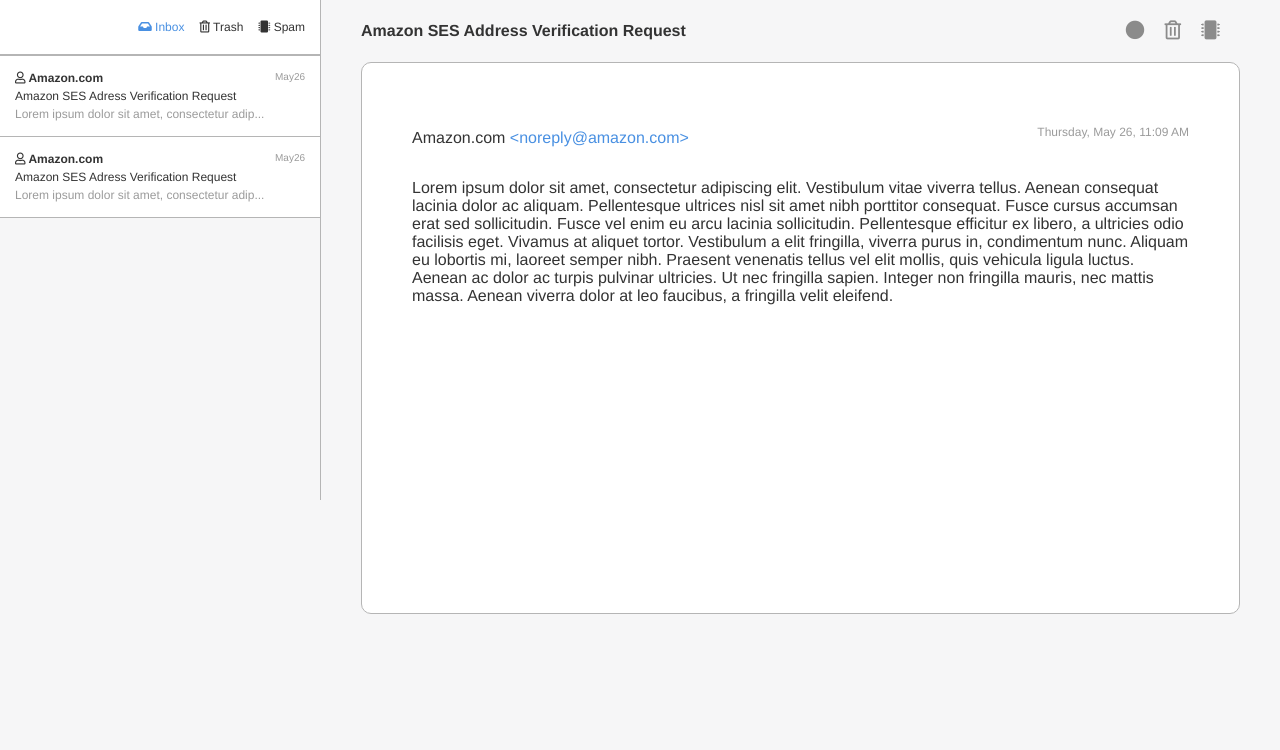
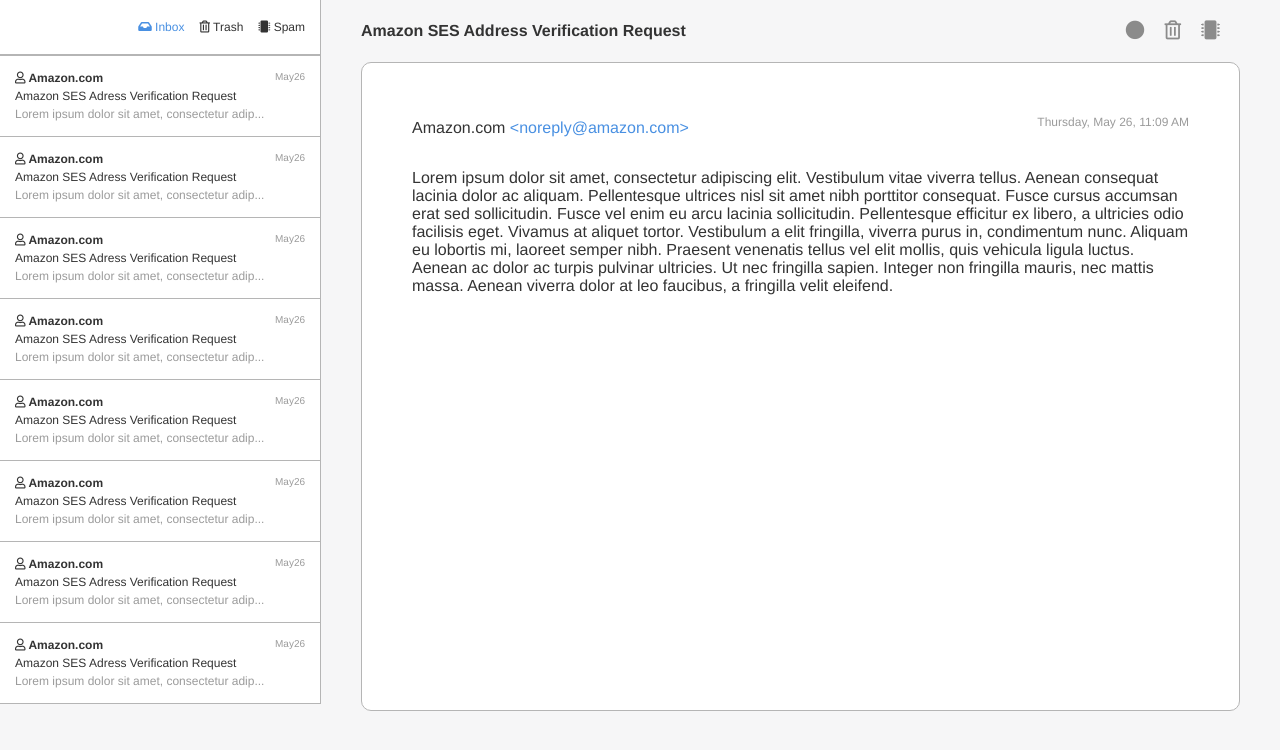
Before and after one commit to AlexMundu/frontend-test, a React app: page / in a window 1280 px wide. Shown: the top 750 px of the page. Built offline with nearby package versions, Linux system fonts and the light colour scheme.

Commit message:
fix height from Email

```diff
--- a/src/components/Email/Email.scss
+++ b/src/components/Email/Email.scss
@@ -11,9 +11,9 @@
 
 #Email {
 	background: #FFF;
-	height: 450px;
+	height: 90%;
 	width: inherit;
-	padding: 50px;
+	padding: 40px 50px;
 	border: 1px solid $BorderColor;
 	border-radius: 10px;
 }
--- a/src/components/EmailList/EmailList.js
+++ b/src/components/EmailList/EmailList.js
@@ -7,6 +7,12 @@
 		<div>
 			<EmailPreview />
 			<EmailPreview />
+			<EmailPreview />
+			<EmailPreview />
+			<EmailPreview />
+			<EmailPreview />
+			<EmailPreview />
+			<EmailPreview />
 
 		</div>
 	)
--- a/src/containers/App/App.scss
+++ b/src/containers/App/App.scss
@@ -17,6 +17,7 @@
 }
 
 #Appcontainer {
+	height: 100%;
 	display: flex;
 }
 
@@ -26,6 +27,6 @@
 }
 
 #EmailDisplay {
-	height: 500px;
+	height: 630px;
 	padding: 0 40px;
 }
```
